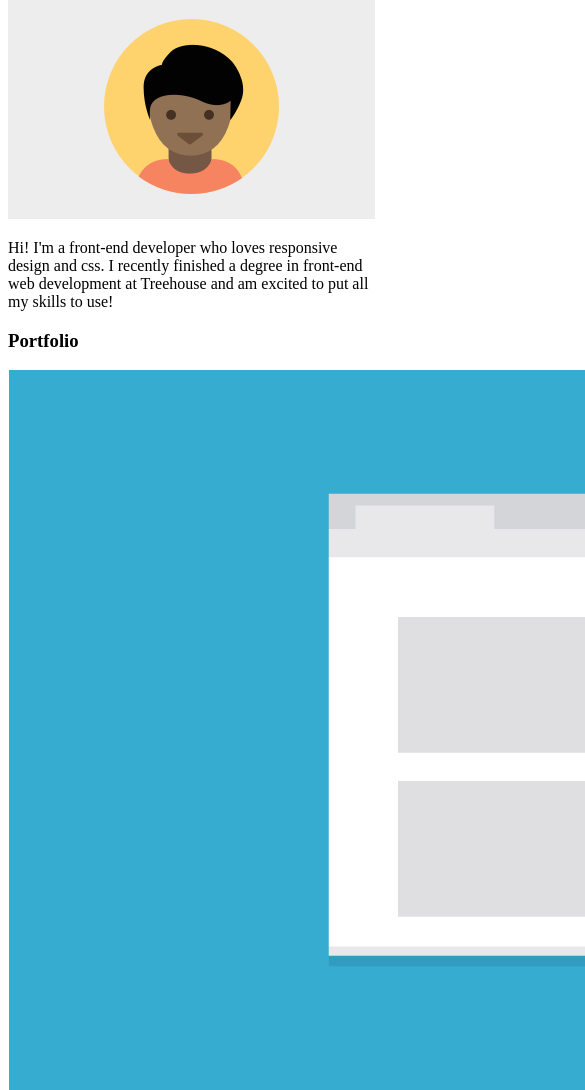
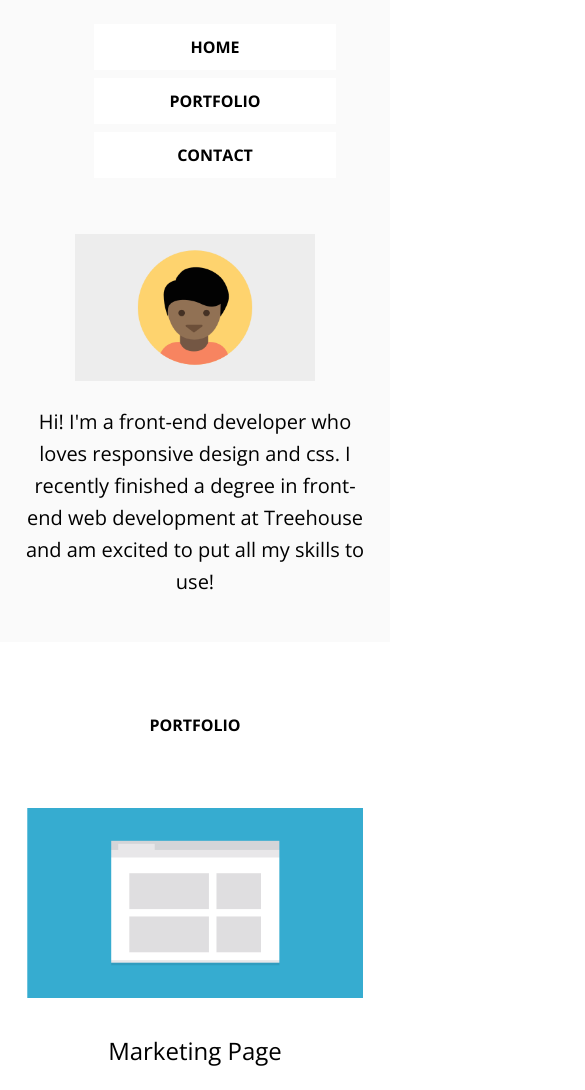
Before and after one commit to ptkim/Responsive-Layout, a plain HTML site: page index.html in a window 390 px wide. Shown: the part 104-1194 px from the top of the page, 585 px wide, since content can reach past the window. Drawn offline with nearby package versions, Linux system fonts and the light colour scheme.

Commit message:
Main CSS for mobile inputted

```diff
--- a/css/style.css
+++ b/css/style.css
@@ -0,0 +1,104 @@
+*{
+    font-family: 'Open Sans', sans-serif;
+    box-sizing: border-box;
+}
+
+body {
+    margin: 0px;
+}
+
+header {
+    text-align: center;
+    background-color: #fafafa;
+    padding: 24px;
+}
+
+h1 {
+    font-size: 32px;
+    font-weight: 700;
+}
+
+nav {
+    margin-top: 40px;
+    margin-right: auto;
+    margin-left: auto;
+}
+
+nav ul li {
+    list-style-type: none;
+    text-transform: uppercase;
+    background-color: white;
+    padding: 12px;
+    margin: 8px;
+    width: 80%;
+    margin-right: auto;
+    margin-left: auto;
+}
+
+nav a {
+    text-decoration: none;
+    color: black;
+    font-weight: 800;
+}
+header img {
+    width: 70%;
+    margin-top: 40px;
+}
+
+header p,
+footer p {
+    font-weight: 300;
+    font-size: 20px;
+    line-height: 32px;
+}
+
+main section {
+    text-align: center;
+}
+
+main h3,
+footer h3 {
+    text-transform: uppercase;
+    font-size: 16px;
+    font-weight: 800;
+}
+
+main h3 {
+    margin-bottom: 64px;
+}
+
+main {
+    margin: 72px 0px;
+}
+
+main img {
+    width: 90%;
+    margin-right: auto;
+    margin-left: auto;
+}
+
+main h4 {
+    font-weight: 500;
+    font-size: 24px;
+}
+
+main p{
+    font-size: 18px;
+    font-weight: 300;
+    padding: 0px 16px;
+}
+
+main div {
+    margin-bottom: 40px;
+    padding: 8px;
+}
+
+footer {
+    text-align: center;
+    background-color: #fafafa;
+    padding: 60px 24px 24px 40px;
+}
+
+footer h3 {
+    margin-bottom: 40px;
+}
--- a/index.html
+++ b/index.html
@@ -5,16 +5,18 @@
     <meta name="viewport" content="width=device-width, initial-scale=1.0">
     <meta http-equiv="X-UA-Compatible" content="ie=edge">
     <link rel="stylesheet" type="text/css" href="css/style.css">
-    <link href="https://fonts.googleapis.com/css?family=Roboto&display=swap" rel="stylesheet">
+    <link href="https://fonts.googleapis.com/css?family=Open+Sans:300,400,600,700&display=swap" rel="stylesheet">
     <title>Student Portfolio</title>
 </head>
 <body>
     <header>
         <h1>Student Name</h1>
         <nav>
-            <a href= "">Home</a>
-            <a href = "">Portfolio</a>
-            <a href = "">Contact</a>
+            <ul>
+                <li><a href= "">Home</a></li>
+                <li><a href = "">Portfolio</a></li>
+                <li><a href = "">Contact</a></li>
+         </ul>
         </nav>
 
         <img src = "images/responsive-layout-profile.png" alt = "Student's portfolio avatar image">
```
